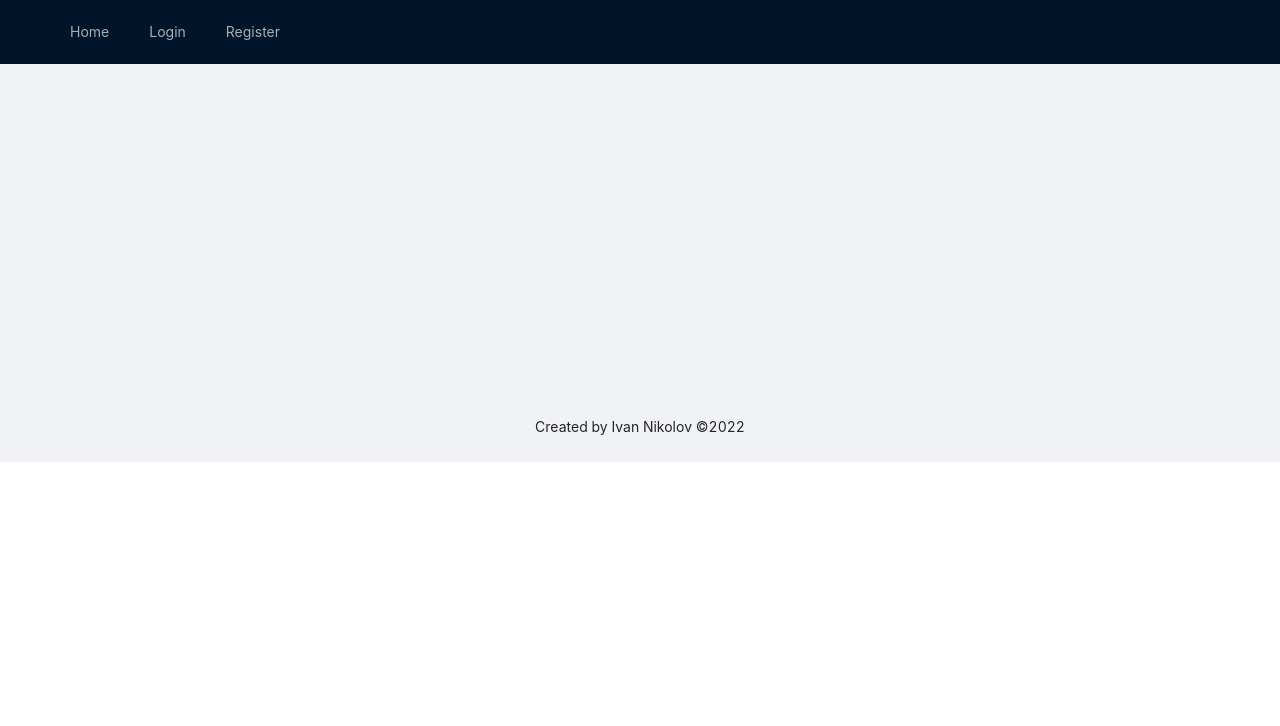
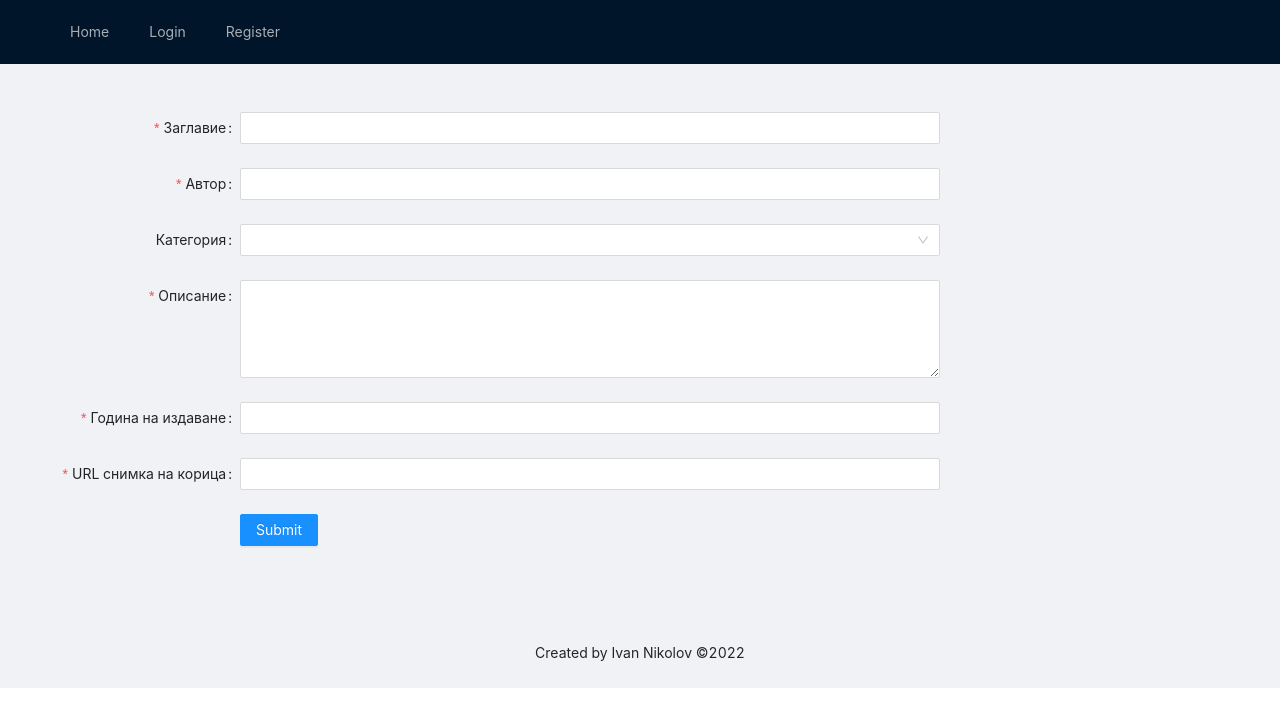
Before and after one commit to VankataNikolov/softuni-react-project, a React (Create React App) app: page /books/create in a window 1280 px wide. Shown: the top 726 px of the page. Built offline with nearby package versions, Linux system fonts and the light colour scheme.

Commit message:
add create book

```diff
--- a/src/App.js
+++ b/src/App.js
@@ -1,5 +1,6 @@
 import BookList from './components/books/BookList';
 import BookDetails from './components/books/BookDetails';
+import BookCreate from './components/books/BookCreate'
 import HeaderApp from './components/common/HeaderApp';
 import FooterApp from './components/common/FooterApp';
 import Register from './components/users/Register';
@@ -34,6 +35,7 @@ function App() {
 					<Routes>
 						<Route path="/" element={<BookList />} />
 						<Route path="/books/catalog/:category" element={<BookList />} />
+						<Route path="/books/create" element={<BookCreate />} />
 						<Route path="/books/:bookId/details" element={<BookDetails />} />
 						<Route path="/users/register" element={<Register />} />
 						<Route path="/users/login" element={<Login />} />
--- /dev/null
+++ b/src/components/books/BookCreate.js
@@ -0,0 +1,166 @@
+import { useContext } from 'react'
+import { useNavigate } from 'react-router-dom'
+import { AuthContext } from '../../contexts/AuthContext'
+
+import * as bookService from '../../services/bookService'
+
+import {
+    Form,
+    Input,
+    Button,
+    Select,
+} from 'antd';
+const { TextArea } = Input;
+
+function BookCreate() {
+
+    const { user } = useContext(AuthContext);
+    const navigate = useNavigate();
+
+    const userId = user._id;
+    const accessToken = user.accessToken;
+
+    const onFinish = async (values) => {
+
+        const bookData = {
+            title: values.title,
+            author: values.author,
+            category: values.category,
+            description: values.description,
+            year: values.year,
+            imageUrl: values.imageUrl
+        };
+
+
+        const response = await bookService.create(bookData, userId, accessToken);
+        const newBook = await response.json();
+
+        navigate("/");
+    };
+
+    return (
+        <Form
+            labelCol={{
+                span: 4,
+            }}
+            wrapperCol={{
+                span: 14,
+            }}
+            layout="horizontal"
+            onFinish={onFinish}
+        >
+            <Form.Item
+                label="Заглавие"
+                name="title"
+                rules={[
+                    {
+                        required: true,
+                        message: 'Please input title',
+                    },
+                    {
+                        min: 2,
+                        message: 'Title must be 2 characters at least'
+                    }
+                ]}
+            >
+                <Input />
+            </Form.Item>
+
+            <Form.Item
+                label="Автор"
+                name="author"
+                rules={[
+                    {
+                        required: true,
+                        message: 'Please input author',
+                    },
+                    {
+                        min: 2,
+                        message: 'Author must be 2 characters at least'
+                    }
+                ]}
+            >
+                <Input />
+            </Form.Item>
+
+            <Form.Item
+                label="Категория"
+                name="category">
+                <Select>
+                    <Select.Option value="technology">Технологии</Select.Option>
+                    <Select.Option value="children">За деца</Select.Option>
+                    <Select.Option value="fiction">Художествена литература</Select.Option>
+                    <Select.Option value="hobbies">Хоби и свободно време</Select.Option>
+                </Select>
+            </Form.Item>
+
+            <Form.Item
+                label="Описание"
+                name="description"
+                rules={[
+                    {
+                        required: true,
+                        message: 'Please input description',
+                    },
+                    {
+                        min: 20,
+                        message: 'Description must be 20 characters at least'
+                    }
+                ]}
+            >
+                <TextArea rows={4} />
+            </Form.Item>
+
+            <Form.Item
+                label="Година на издаване"
+                name="year"
+                rules={[
+                    {
+                        required: true,
+                        message: "Year is required",
+                    },
+                    {
+                        pattern: /^(?:\d*)$/,
+                        message: "Year should be number",
+                    },
+                    {
+                        pattern: /^[\d]{0,2022}$/,
+                        message: "Year should be before 2022",
+                    },
+                ]}
+            >
+                <Input />
+            </Form.Item>
+
+            <Form.Item
+                label="URL снимка на корица"
+                name="imageUrl"
+                rules={[
+                    {
+                        required: true,
+                        message: 'Please input image URL',
+                    },
+                    {
+                        pattern: /^http?/,
+                        message: 'Invalid image URL'
+                    }
+                ]}
+            >
+                <Input />
+            </Form.Item>
+
+            <Form.Item
+                wrapperCol={{
+                    offset: 4,
+                    span: 14,
+                }}
+            >
+                <Button type="primary" htmlType="submit">
+                    Submit
+                </Button>
+            </Form.Item>
+        </Form>
+    );
+}
+
+export default BookCreate;
--- a/src/components/common/HeaderApp.js
+++ b/src/components/common/HeaderApp.js
@@ -27,6 +27,10 @@ function HeaderApp() {
             label: <Link to="/users/logout">Logout</Link>,
         } : '',
         isAuthenticated ? {
+            key: 'create book',
+            label: <Link to="/books/create">Create book</Link>,
+        } : '',
+        isAuthenticated ? {
             key: 'profile',
             label: <Link to={{ pathname: `/users/${user.userId}/profile` }}>Profile</Link>,
         } : '',
--- /dev/null
+++ b/src/services/bookService.js
@@ -0,0 +1,18 @@
+const baseUrl = 'http://localhost:5000/books';
+
+export const create = async (bookData, accessToken) => {
+    try {
+        const response = await fetch(`${baseUrl}`, {
+            method: 'POST',
+            headers: {
+                'X-Authorization': accessToken,
+                'content-type': 'application/json'
+            },
+            body: JSON.stringify(bookData)
+        });
+
+        return response;
+    } catch (error) {
+        console.log(error);
+    }
+}
```
